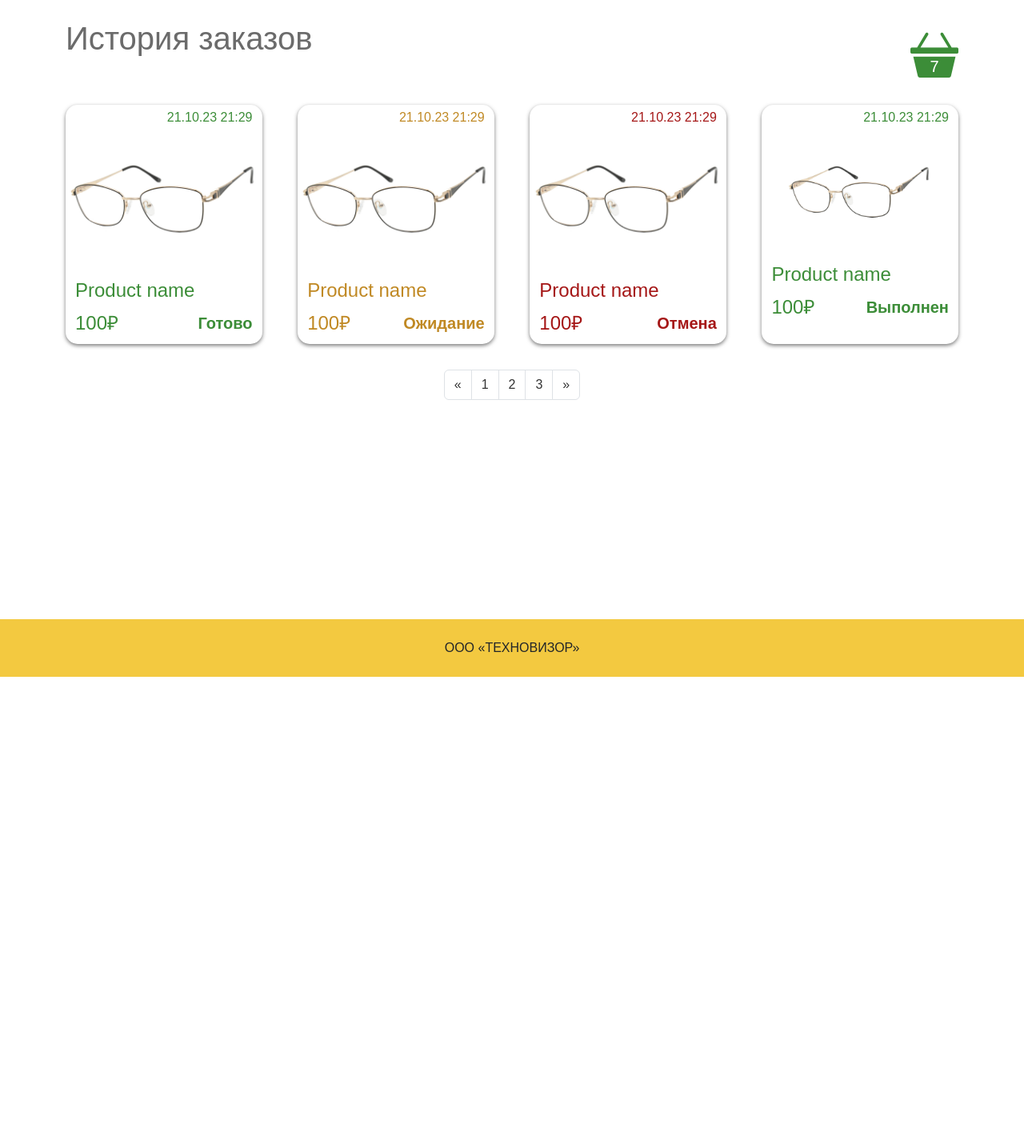
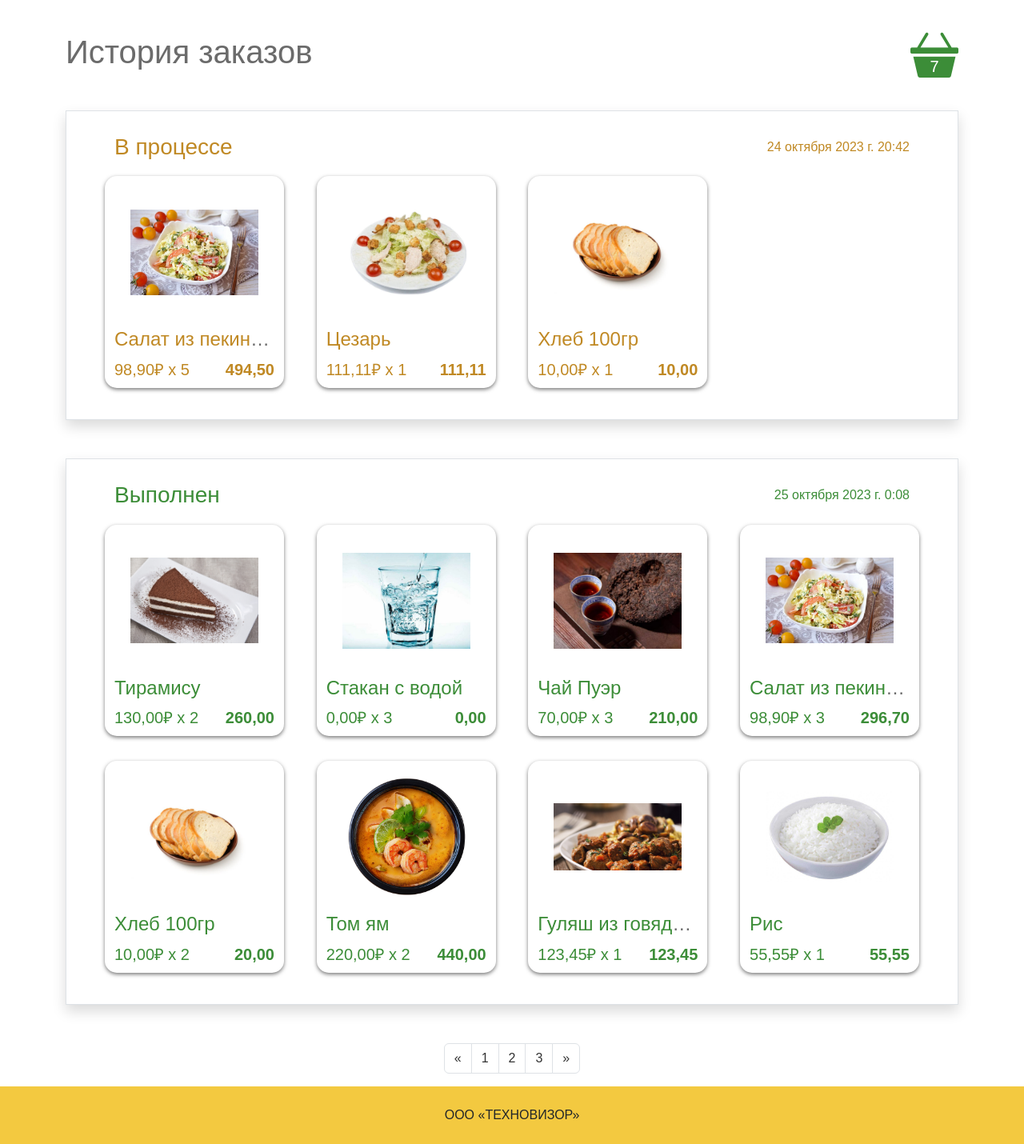
Before and after one commit to creaexo/Tehnovizor, a Django app: page /history in a window 1280 px wide. Shown: the part 68-1498 px from the top of the page at 80% size. Before the commit the page ends 914 px from the top, so only its background shows below. Run offline with Django 4.2, Linux system fonts and the light colour scheme; a user stored in the database is signed in; data comes from the database, SQL or seed files in the repository; both versions use the stored data as it was after the commit.

Commit message:
Creation History, Fix bags

```diff
--- a/mainapp/models.py
+++ b/mainapp/models.py
@@ -153,7 +153,7 @@ class Order(models.Model):
     products_information = models.TextField(verbose_name='Информация о товарах', null=True, blank=True)
     created_at = models.DateTimeField(auto_now=True, verbose_name='Дата создания заказа')
     order_date = models.DateField(verbose_name='Дата получения заказа', default=timezone.now, null=True, blank=True)
-    order_time = models.TimeField(verbose_name='Дата получения заказа', default=timezone.now, null=True, blank=True)
+    order_time = models.TimeField(verbose_name='Время получения заказа', default=timezone.now, null=True, blank=True)
 
     def __str__(self):
         return str(self.id)
--- a/mainapp/templates/history.html
+++ b/mainapp/templates/history.html
@@ -6,83 +6,49 @@
 
 
       <div class="container mt-4">
-         <div class="d-flex justify-content-between">
+         <div class="d-flex justify-content-between align-items-center mb-4">
             <h1>История заказов</h1>
             <a href="{% url 'cart' %}" class="basketa basketa_big d-flex"><div class="basket_hover"></div><i class="bi bi-basket3-fill t123"></i><i class="bi bi-basket3"></i><p class="m-0 fs-5 cart_count">{{ cart.total_products }}</p></a>
          </div>
+         <div class="container m-0 p-0">
+{#        {% for i in user_orders %}#}
+{#          {{ i }}#}
+{#      {% endfor %}#}
 
 
-
-         <div class="container m-0 p-0">
-            <div class="row container m-0 p-0">
+             {% for i in user_orders %}
+            <div class="row container m-0 mb-5 p-0 border px-5 py-4 shadow {% if i.status == 'is_ready' %} history_product_done {% elif i.status == 'in_progress' %} history_product_wait {% else %}history_product_cansel{% endif %}">
+                    <div class="d-flex justify-content-between align-items-center">
+                <p class="fs-3 text-start m-0 ">{% if i.status == 'is_ready' %} Выполнен {% elif i.status == 'in_progress' %} В процессе {% else %}Отменён{% endif %}</p>
+                <p class="fs-6 text-end m-0 ">{{ i.created_at }}</p>
+                    </div>
                            <div class="row col-lg-12  m-0 p-0">
-
-                  <div class=" product-cart history_product_done">
-                     <p class="fs-6 text-end mb-0 mt-1 ">21.10.23 21:29</p>
-                     <div class="product-thumb_history">
-                        <a href="#" class="mt-0"><img src="img/img.jpg" alt="img"></a>
+                {% for u_dish in users_dishes %}
+                    {% if u_dish.cart_id ==  i.cart_id %}
+                        {% for dish in all_dishes %}
+                            {% if u_dish.object_id == dish.id %}
+                              <div class=" product-cart {% if i.status == 'is_ready' %} history_product_done {% elif i.status == 'in_progress' %} history_product_wait {% else %}history_product_cansel{% endif %}">
+                                 <div class="product-thumb_history mw95">
+                                    <a href="/dish/{{ dish.get_product_url }}" class="mt-0"><img src="{{ dish.image1.url }}" alt="img" class="mw95"></a>
                                  </div>
                                  <div class="product-details">
-                        <h4><a href="#">Product name</a></h4>
+                                    <h4 class="overflow-hidden text-nowrap text-ellipsis"><a href="#">{{ dish.title }}</a></h4>
                                  </div>
                                  <div class="product-bottom-details">
                                     <div class="product-bottom d-flex justify-content-between align-items-center">
-                           <p>100₽</p>
-                           <p class="fs-5 fw-bolder">Готово</p>
+                                       <p class="fs-5">{{ dish.price }}₽ x {{ u_dish.qty }}</p>
+                                       <p class="fs-5 fw-bolder">{{ u_dish.final_price }}</p>
                                     </div>
                                  </div>
                               </div>
+                            {% endif %}
+                        {% endfor %}
+                    {% endif %}
+                {% endfor %}
 
-
-                  <div class=" product-cart history_product_wait">
-                     <p class="fs-6 text-end mb-0 mt-1 ">21.10.23 21:29</p>
-                     <div class="product-thumb_history">
-                        <a href="#" class="mt-0"><img src="img/img.jpg" alt="img"></a>
-                     </div>
-                     <div class="product-details">
-                        <h4><a href="#">Product name</a></h4>
-                     </div>
-                     <div class="product-bottom-details">
-                        <div class="product-bottom d-flex justify-content-between align-items-center">
-                           <p>100₽</p>
-                           <p class="fs-5 fw-bolder">Ожидание</p>
                </div>
             </div>
-                  </div>
-
-                  <div class=" product-cart history_product_cansel">
-                     <p class="fs-6 text-end mb-0 mt-1 ">21.10.23 21:29</p>
-                     <div class="product-thumb_history">
-                        <a href="#" class="mt-0"><img src="img/img.jpg" alt="img"></a>
-                     </div>
-                     <div class="product-details">
-                        <h4><a href="#">Product name</a></h4>
-                     </div>
-                     <div class="product-bottom-details">
-                        <div class="product-bottom d-flex justify-content-between align-items-center">
-                           <p>100₽</p>
-                           <p class="fs-5 fw-bolder">Отмена</p>
-                        </div>
-                     </div>
-                  </div>
-
-                  <div class=" product-cart history_product_done">
-                     <p class="fs-6 text-end mb-0 mt-1 ">21.10.23 21:29</p>
-                     <div class="product-thumb">
-                        <a href="#" class="mt-0"><img src="img/img.jpg" alt="img"></a>
-                     </div>
-                     <div class="product-details">
-                        <h4><a href="#">Product name</a></h4>
-                     </div>
-                     <div class="product-bottom-details">
-                        <div class="product-bottom d-flex justify-content-between align-items-center">
-                           <p>100₽</p>
-                           <p class="fs-5 fw-bolder">Выполнен</p>
-                        </div>
-                     </div>
-                  </div>
-               </div>
-            </div>
+             {% endfor %}
          </div>
          <nav class="d-flex justify-content-center my-3">
             <ul class="pagination">
--- a/mainapp/templates/product.html
+++ b/mainapp/templates/product.html
@@ -84,7 +84,7 @@
                <h4 class="dark-grey">Пицевая ценность/100гр: {{ dish.calories }}Ккал, {{ dish.proteins }}Б, {{ dish.fats }}Ж, {{ dish.carb }}У</h4>
                <div class="d-flex align-items-center mt-5">
                   <h2 class="fs-1 mb-0 fw-bold me-4">{{ dish.price }}₽</h2>
-                            <form action="/change-qty/{{ dish.get_product_url }}/" class="qch count me-1" id="form_product" method="post">
+                            <form action="{% url 'add_to_cart' ct_model=dish.category.slug slug=dish.slug %}" class="qch count me-1" id="form_product" method="get">
                               <button class="change d-none">
                               </button>
 {#                           <span class="count me-1">#}
@@ -92,7 +92,7 @@
                                   <span>-</span>
                               </span>
 
-                                <input type="number" step="1" min="1" max="100" id="num_count" name="quantity" value="{{ qty }}" title="Qty" class="number2-text "form="form_product">
+                                <input type="number" step="1" min="1" max="100" id="num_count" name="quantity" value="{{ qty }}" title="Qty" class="number2-text " form="form_product">
 
 {#                              <input type="text" name="productСount" value="{{ dish.1 }}">#}
                                 {% csrf_token %}
--- a/mainapp/views.py
+++ b/mainapp/views.py
@@ -26,7 +26,6 @@ class Menu(CartMixin, View):
         dishes_on_page = 8
         last_page = math.ceil(Dish.objects.count()/dishes_on_page)
 
-        print(last_page)
 
         for category_slug in category_obj:
             try:
@@ -65,15 +64,12 @@ class Menu(CartMixin, View):
         else:
             dishes = Dish.objects.all()
         if search != "":
-            print(search_upper)
             dishes_l = dishes.filter(title__contains=search_lower)
             dishes_r = dishes.filter(title__contains=search_upper)
             dishes = dishes.filter(title__contains=search)
             if dishes.count() == 0:
-                print(search_upper)
                 dishes = dishes_l
                 if dishes_l.count() == 0:
-                    print(search_upper)
                     dishes = dishes_r
         dishes = dishes.order_by(sort_by)[dishes_on_page * page - dishes_on_page:page * dishes_on_page]
         return render(request, "base.html/", {'dishes':dishes, 'cart':self.cart, 'category_obj': category_obj, 'active': active, 'page': page, 'last_page': last_page})
@@ -85,7 +81,6 @@ class DishView(CartMixin, DetailView):
 
     def dispatch(self, request, *args, **kwargs):
         self.queryset = Dish._base_manager.all()
-        print('queryset - ' + str(self.queryset))
         # .cart.products.all().values('object_id', 'qty')
         return super().dispatch(request, *args, **kwargs)
 
@@ -96,8 +91,11 @@ class DishView(CartMixin, DetailView):
     def get_context_data(self, **kwargs):
         context = super().get_context_data(**kwargs)
         context['cart'] = self.cart
-        context['qty'] = CartDish.objects.filter(dish=context['dish'])[1].qty
-        # print('queryset - '+str(context['qty'][1].qty))
+        try:
+            context['qty'] = CartDish.objects.filter(dish=context['dish'])[1].qty
+        except:
+            context['qty'] =1
+            # print('queryset - '+str(context['qty'][1].qty))
         return context
 
 class LoginUser(LoginView):
@@ -116,9 +114,6 @@ class LoginUser(LoginView):
 class CartView(CartMixin, View):
     def get(self, request, *args, **kwargs):
 
-        print('erwerwerwer  -  '+str(self.products_to_cart))
-        print(self.dishes_to_cart)
-
         context = {
             'cart': self.cart,
             'dishes_to_cart': self.dishes_to_cart
@@ -126,18 +121,34 @@ class CartView(CartMixin, View):
         return render(request, 'cart.html', context)
 class HistoryView(CartMixin, View):
     def get(self, request, *args, **kwargs):
+        orders = Order.objects.all()
+        all_dishes = Dish.objects.all()
+        user_orders = []
+        users_dishes =[]
+        carts_with_employee_id = []
+        for order in orders.values():
+            if order['employee_id'] == request.user.id:
+                carts_with_employee_id.append(order['employee_id'])
+                user_orders.append(
+                    {'cart_id': order['cart_id'],
+                     'status': order['status'],
+                     'buying_type': order['buying_type'],
+                     'created_at': order['created_at'],
+                     'order_date': order['order_date'],
+                     'order_time': order['order_time'],
+                     })
+                print(order['employee_id'])
+                print('----------------------')
+        for carts in CartDish.objects.filter(cart__order__employee_id__in=carts_with_employee_id).values():
+            users_dishes.append(carts)
         active = 'history'
-        products_to_cart = self.cart.products.all().values('object_id','qty')
-        dishes_to_cart = []
-        for i in products_to_cart:
-            dishes_to_cart.append([Dish.objects.filter(id=i['object_id']),i['qty']])
-        print('erwerwerwer  -  '+str(products_to_cart))
-        print(dishes_to_cart)
 
         context = {
             'cart': self.cart,
             'active': active,
-            'dishes_to_cart': dishes_to_cart
+            'user_orders': user_orders,
+            'users_dishes': users_dishes,
+            'all_dishes': all_dishes,
         }
         return render(request, 'history.html', context)
 # class AddToCartView(CartMixin,View):
```
Also changed, not shown: db.sqlite3. Lines whose indentation alone changed are shown as unchanged.
